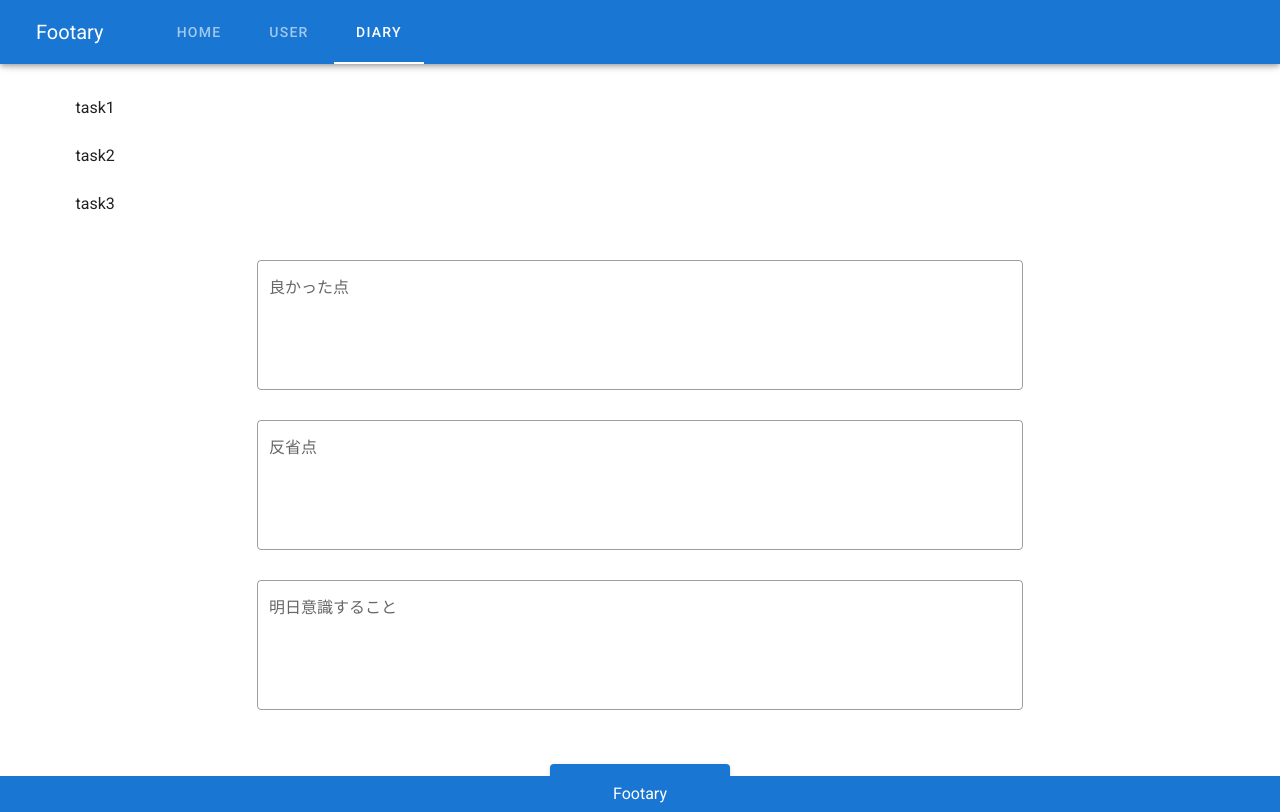
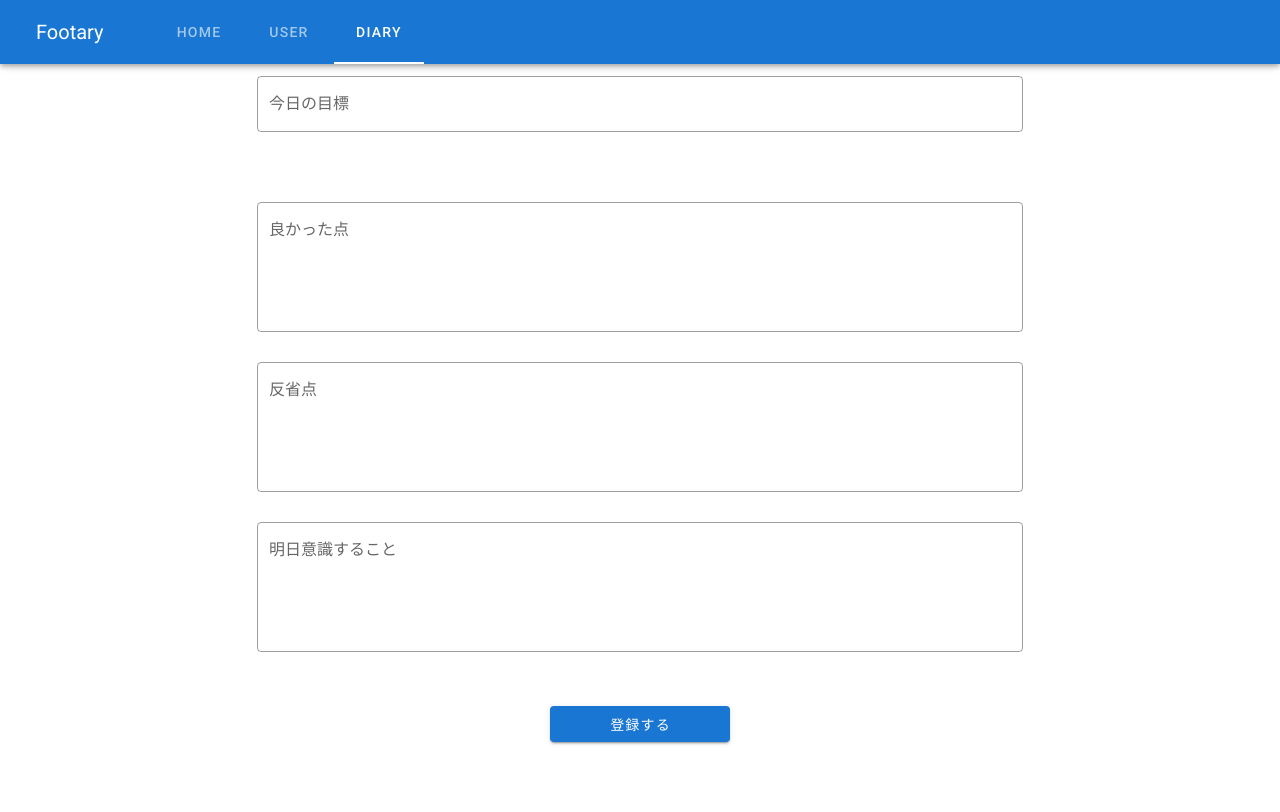
Before and after one commit to Tstegen1/footary, a Vue app: page /diary in a window 1280 px wide. Built offline with nearby package versions, Linux system fonts and the light colour scheme.

Commit message:
target修正中

```diff
--- a/src/App.vue
+++ b/src/App.vue
@@ -2,6 +2,6 @@
   <v-app>
     <Header></Header>
     <router-view></router-view>
-    <Footer></Footer>
+    <!-- <Footer></Footer> -->
   </v-app>
 </template>
--- a/src/pages/Footer.vue
+++ b/src/pages/Footer.vue
@@ -1,5 +1,5 @@
 <template>
-  <v-footer absolute color="primary" dark class="justify-center">
+  <v-footer color="primary" dark class="justify-center">
     Footary
   </v-footer>
 </template>
--- a/src/pages/Target.vue
+++ b/src/pages/Target.vue
@@ -1,8 +1,20 @@
 <template>
   <v-container id="target">
-    <v-list>
-      <v-list-item v-for="todo in todos" :key="todo.id">{{ todo.name }}</v-list-item>
-    </v-list>
+    <v-form @submit.prevent="addTarget">
+      <v-row justify="center">
+        <v-col xs="12" sm="8" md="8">
+          <v-text-field
+          v-model="targetText"
+            label="今日の目標"
+            outlined
+          >
+          </v-text-field>
+        </v-col>
+      </v-row>
+      <v-list>
+        <v-list-item v-for="target in targets" :key="target.id">{{ target }}</v-list-item>
+      </v-list>
+    </v-form>
   </v-container>
 </template>
 
@@ -10,12 +22,15 @@
 export default {
   data() {
     return {
-      todos: [
-        {name: 'task1', id: 1},
-        {name: 'task2', id: 2},
-        {name: 'task3', id: 3},
-      ]
+      targets: [],
+      targetText: '',
     }
-  }
+  },
+  methods: {
+    addTarget() {
+      this.targets.push(this.targetText);
+      this.targetText = '';
+    }
+  },
 }
 </script>
```
